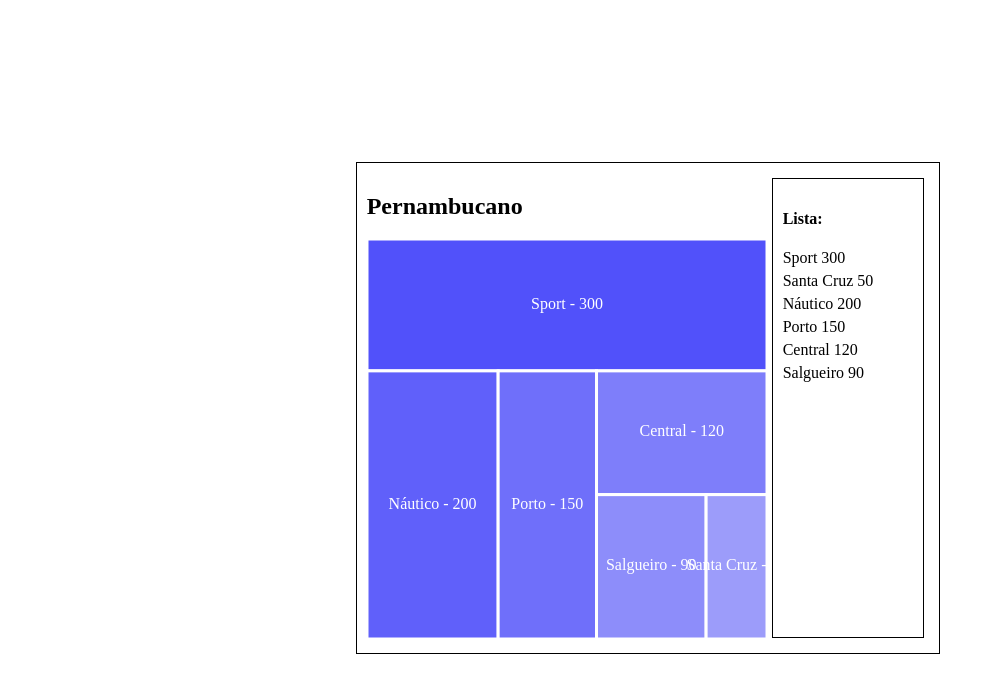
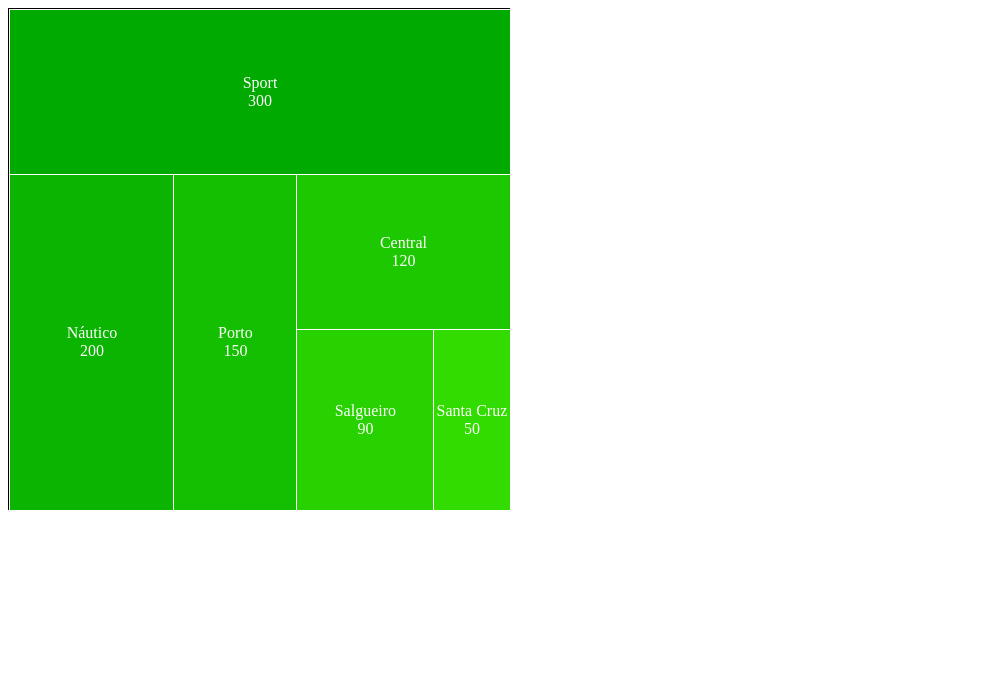
Before and after one commit to pl4cydo/treemap, a Vue app: page / in a window 1280 px wide. Shown: the top 692 px of the page, without its empty margins (0-995 px from the left). Built offline with nearby package versions, Linux system fonts and the light colour scheme.

Commit message:
feature: Changes the visualiation of treemap

```diff
--- a/src/Treemap.vue
+++ b/src/Treemap.vue
@@ -1,43 +1,89 @@
 <script setup lang="ts">
-import * as d3 from 'd3';
-import { onMounted } from 'vue';
+import { onMounted, ref, type Ref } from 'vue';
 
 export interface DataInterface {
   name: string,
   value: number
 }
 
+type RectangleType = {
+  top: string,
+  left: string,
+  height: string,
+  width: string,
+  backgroundColor: string,
+  border: string,
+  position: string,
+  display?: string
+  name?: string,
+  value?: number
+};
+
+interface TreemapDataInterface {
+  squere: RectangleType,
+  rectangles: RectangleType[]
+}
+
+interface boundsInterface {
+  startTop: number,
+  startLeft: number,
+  right: number,
+  bottom: number
+};
+
 const props = defineProps<{
     data: { name: string, value: number }[],
     title: string
 }>()
 
+let treemapData: Ref<TreemapDataInterface> = ref({
+    squere: {
+      top: '0px',
+      left: '0px',
+      height: '0px',
+      width: '0px',
+      backgroundColor: 'white',
+      border: '1px solid black',
+      position: 'relative',
+    },
+    rectangles: []
+  })
+
 function treemap(data: DataInterface[]): void {
   // organiza o array
   data.sort((a, b) => b.value - a.value)
   //soma os valores do array
-  const sum = data.reduce((s, i) => s + i.value, 0);
+  const sum: number = data.reduce((s, i) => s + i.value, 0);
   // declara o retangulo
-  const svg = d3.select('svg');
-  const width = parseInt(svg.attr('width')!);
-  const height = parseInt(svg.attr('height')!);
+  const width: number = 500;
+  const height: number = 500;
   // salva as coordenadas do espaço vazio
-  const bounds = { startTop: 0, startLeft: 0, right: width, bottom: height };
+  const bounds: boundsInterface = { startTop: 0, startLeft: 0, right: width, bottom: height };
 
   // quanto falta dos valores
-  let weightLeft = sum;
+  let weightLeft: number = sum;
   // declar os eixos e tamanhos do retangulo a ser gerado
-  let eixoX, eixoY, rectangleWidth, rectangleHeigth;
+  let eixoX: number, eixoY: number, rectangleWidth: number, rectangleHeigth: number;
 
   // declara a cor inical retangulo
-  let color1 = 81;
-  let color2 = 81;
-  let color3 = 250;
+  let color1: number = 0;
+  let color2: number = 170;
+  let color3: number = 0;
+
+  treemapData.value.squere = {
+      top: `${bounds.startTop}px`,
+      left: `${bounds.startLeft}px`,
+      height: `${bounds.bottom}px`,
+      width: `${bounds.right}px`,
+      backgroundColor: `white`,
+      border: '1px solid black',
+      position: 'relative',
+  },
 
   // itera pelo array de numeros e gera o retangulo
   data.forEach(el => {
-    const horizontalVoidSpace = bounds.right - bounds.startLeft;
-    const verticalVoidSpace = bounds.bottom - bounds.startTop;
+    const horizontalVoidSpace: number = bounds.right - bounds.startLeft;
+    const verticalVoidSpace: number = bounds.bottom - bounds.startTop;
     // const area = el / unit;
     eixoX = bounds.startLeft;
     eixoY = bounds.startTop;
@@ -54,26 +100,23 @@
     }
 
     weightLeft -= el.value;
-    svg.append('rect')
-      .attr('x', eixoX)
-      .attr('y', eixoY)
-      .attr('width', rectangleWidth)
-      .attr('height', rectangleHeigth)
-      .style('fill', `rgb(${color1}, ${color2}, ${color3})`)
-      .style('stroke', 'white')
-      .style('stroke-width', 3);
-    svg.append('text')
-      .text(`${el.name} - ${el.value}`)
-      .attr('x', eixoX + rectangleWidth / 2)
-      .attr('y', eixoY + rectangleHeigth / 2)
-      .attr('text-anchor', 'middle')
-      .attr('alignment-baseline', 'middle')
-      .style('fill', 'white')
-      .style('shadow', 'black');
 
-    color1+= 15;
-    color2+= 15;
+    treemapData.value.rectangles.push({
+      top: `${eixoY}px`,
+      left: `${eixoX}px`,
+      height: `${rectangleHeigth}px`,
+      width: `${rectangleWidth}px`,
+      backgroundColor: `rgb(${color1}, ${color2}, ${color3})`,
+      border: '1px solid white',
+      position: 'absolute',
+      name: el.name,
+      value: el.value
+    })
+
+    color1+= 10;
+    color2+= 10;
   });
+
 }
 
 onMounted(() => {
@@ -83,39 +126,35 @@
 </script>
 
 <template>
-    <div class="block">
-      <div>
-        <h2>{{ props.title }}</h2>
-        <svg width="400" height="400"></svg>
-      </div>
-      <div class="side">
-        <h4>Lista: </h4>
-        <span v-for="item in props.data">
-            {{ item.name }} {{ item.value }}
-        </span>
-      </div>
+    <div style="height: 100vh; width: 100vw;">
+        <div :style="treemapData.squere">
+          <div
+            v-for="rectangle in treemapData.rectangles"
+            :style="{
+              ...rectangle,
+              display: 'flex',
+              alignItems: 'center',
+              justifyContent: 'center',
+              overflow: 'hidden',
+              flexDirection: 'column'
+              }">
+              <span>{{ rectangle.name }}</span>
+              <span>{{ rectangle.value }}</span>
+          </div>
+        </div>
     </div>
 </template>
 
 <style scoped>
 
-.block {
-    padding: 10px;
-    border: 1px solid black;
-    display: flex;
+.rectangle {
+  display: flex;
+  text-align: center;
 }
 
-.side {
-    border: 1px solid black;
-    display: flex;
-    flex-direction: column;
-    padding: 10px;
-    padding-right: 50px;
-    margin: 5px;
-}
 
 span {
-    padding-bottom: 5px;
+  color: rgb(255, 255, 255);
 }
 
 </style>
```
